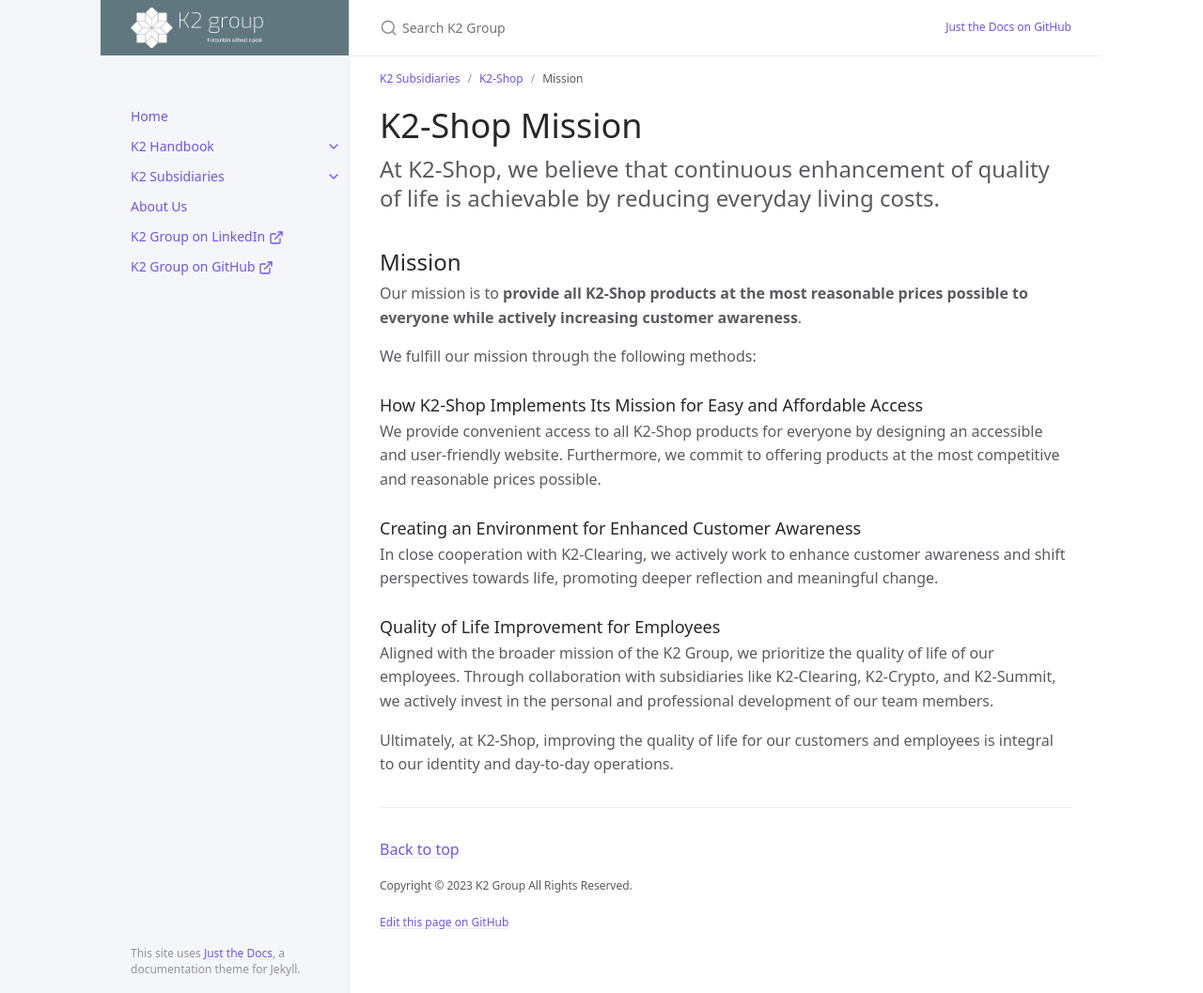
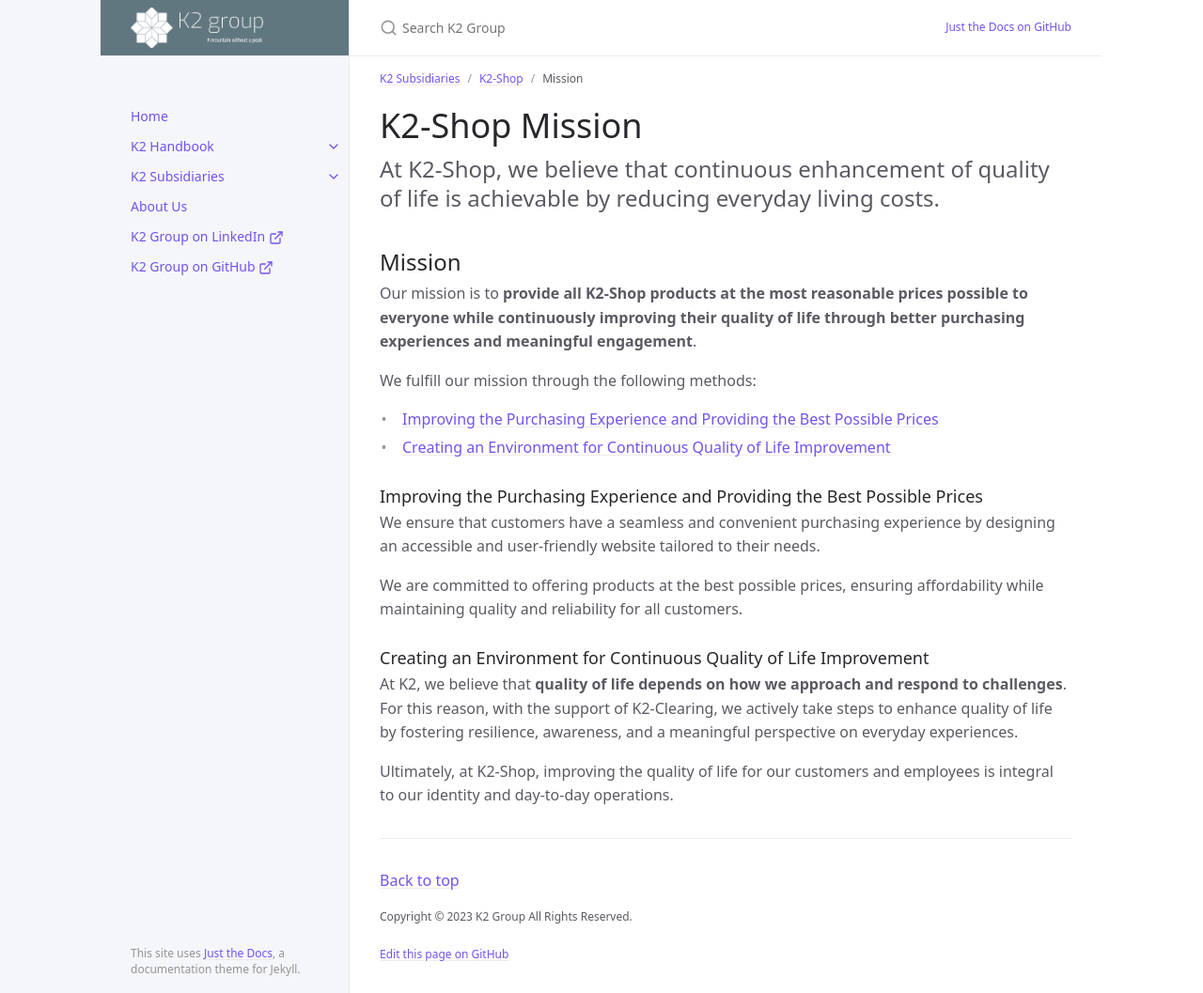
Before and after one commit to K2-Groups/k2-groups.github.io, a Jekyll site: the page built from docs/k2-subsidiaries/k2-shop/mission.md, in a window 1280 px wide and 1057 px high. Shown: the whole window at 94% size. Built offline with Jekyll 4.4.1, drawn with Linux system fonts in a browser that asks for light colours; cached includes are drawn as plain includes.

Commit message:
Update mission.md

```diff
--- a/docs/k2-subsidiaries/k2-shop/mission.md
+++ b/docs/k2-subsidiaries/k2-shop/mission.md
@@ -10,17 +10,19 @@ permalink: /subsidiaries/k2-shop/mission
 { At K2-Shop, we believe that continuous enhancement of quality of life is achievable by reducing everyday living costs. | fs-6 }
 
 ## Mission
-Our mission is to **provide all K2-Shop products at the most reasonable prices possible to everyone while actively increasing customer awareness**.
+Our mission is to **provide all K2-Shop products at the most reasonable prices possible to everyone while continuously improving their quality of life through better purchasing experiences and meaningful engagement**.
 
 We fulfill our mission through the following methods:
 
-### How K2-Shop Implements Its Mission for Easy and Affordable Access
-We provide convenient access to all K2-Shop products for everyone by designing an accessible and user-friendly website. Furthermore, we commit to offering products at the most competitive and reasonable prices possible.
+- [Improving the Purchasing Experience and Providing the Best Possible Prices](#improving-the-purchasing-experience-and-providing-the-best-possible-prices)
+- [Creating an Environment for Continuous Quality of Life Improvement](#creating-an-environment-for-continuous-quality-of-life-improvement)
 
-### Creating an Environment for Enhanced Customer Awareness
-In close cooperation with K2-Clearing, we actively work to enhance customer awareness and shift perspectives towards life, promoting deeper reflection and meaningful change.
+### Improving the Purchasing Experience and Providing the Best Possible Prices
+We ensure that customers have a seamless and convenient purchasing experience by designing an accessible and user-friendly website tailored to their needs.
 
-### Quality of Life Improvement for Employees
-Aligned with the broader mission of the K2 Group, we prioritize the quality of life of our employees. Through collaboration with subsidiaries like K2-Clearing, K2-Crypto, and K2-Summit, we actively invest in the personal and professional development of our team members.
+We are committed to offering products at the best possible prices, ensuring affordability while maintaining quality and reliability for all customers.
+
+### Creating an Environment for Continuous Quality of Life Improvement
+At K2, we believe that **quality of life depends on how we approach and respond to challenges**. For this reason, with the support of K2-Clearing, we actively take steps to enhance quality of life by fostering resilience, awareness, and a meaningful perspective on everyday experiences.
 
 Ultimately, at K2-Shop, improving the quality of life for our customers and employees is integral to our identity and day-to-day operations.
```
